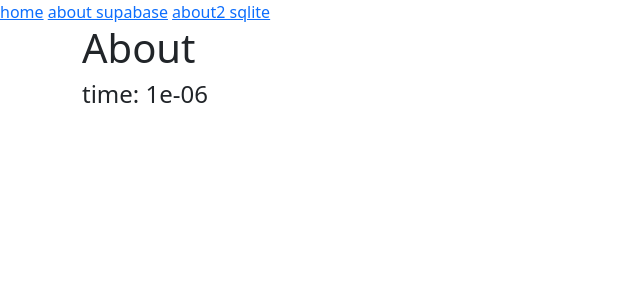
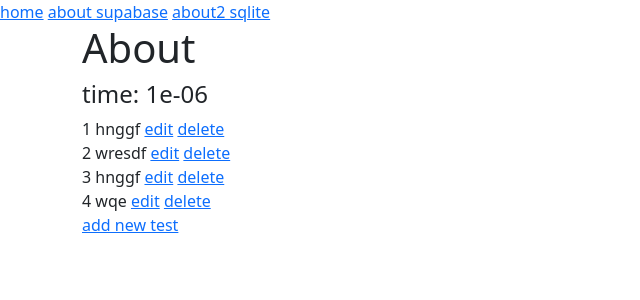
Before and after one commit to M01010/CSC380-Police-Project, a Flask app: page /about-sqlite in a window 1280 px wide. Shown: the top 300 px of the page, without its empty margins (0-640 px from the left). Run offline with Flask 3, Linux system fonts and the light colour scheme; data comes from the database, SQL or seed files in the repository; data that the repository does not hold is empty; some libraries are stand-ins or nearby versions.

Commit message:
add test and edit test

```diff
--- a/main.py
+++ b/main.py
@@ -58,6 +58,49 @@ def delete_test(test_id):
             print(e)
 
 
+@app.route('/tests/add/')
+def add_test():
+    connection = None
+    cursor = None
+    try:
+        connection = Database.connect_sqlite()
+        cursor = connection.cursor()
+        cursor.execute(f'insert into test values (4, "wqe")')
+        connection.commit()
+        return redirect(url_for('about_sqlite'))
+    except Exception as e:
+        print(e)
+        flash(f'Error: {e}', 'danger')  # send the alert
+        return redirect(url_for('about_sqlite'))
+    finally:
+        try:
+            cursor.close()
+            connection.close()
+        except Exception as e:
+            print(e)
+
+@app.route('/tests/edit/<test_id>')
+def edit_test(test_id):
+    connection = None
+    cursor = None
+    try:
+        connection = Database.connect_sqlite()
+        cursor = connection.cursor()
+        cursor.execute(f'select * from test where id = {test_id}')
+        test = cursor.fetchone()
+        return render_template('test_view.html', test=test)
+    except Exception as e:
+        print(e)
+        flash(f'Error: {e}', 'danger')  # send the alert
+        return redirect(url_for('about_sqlite'))
+    finally:
+        try:
+            cursor.close()
+            connection.close()
+        except Exception as e:
+            print(e)
+
+
 @app.route('/about-sqlite')
 def about_sqlite():
     start = datetime.now()
--- a/templates/about.html
+++ b/templates/about.html
@@ -5,7 +5,9 @@
     {% for test in tests %}
         <span>{{ test.id }}</span>
         <span>{{ test.name }}</span>
+        <a href="{{ url_for('edit_test',test_id=test.id) }}">edit</a>
         <a href="{{ url_for('delete_test',test_id=test.id) }}">delete</a>
         <br>
     {% endfor %}
+    <a href="{{ url_for('add_test') }}">add new test</a>
 {% endblock content %}
```
Also changed, not shown: templates/test_view.html (added, +9 -0 lines), police.db.
